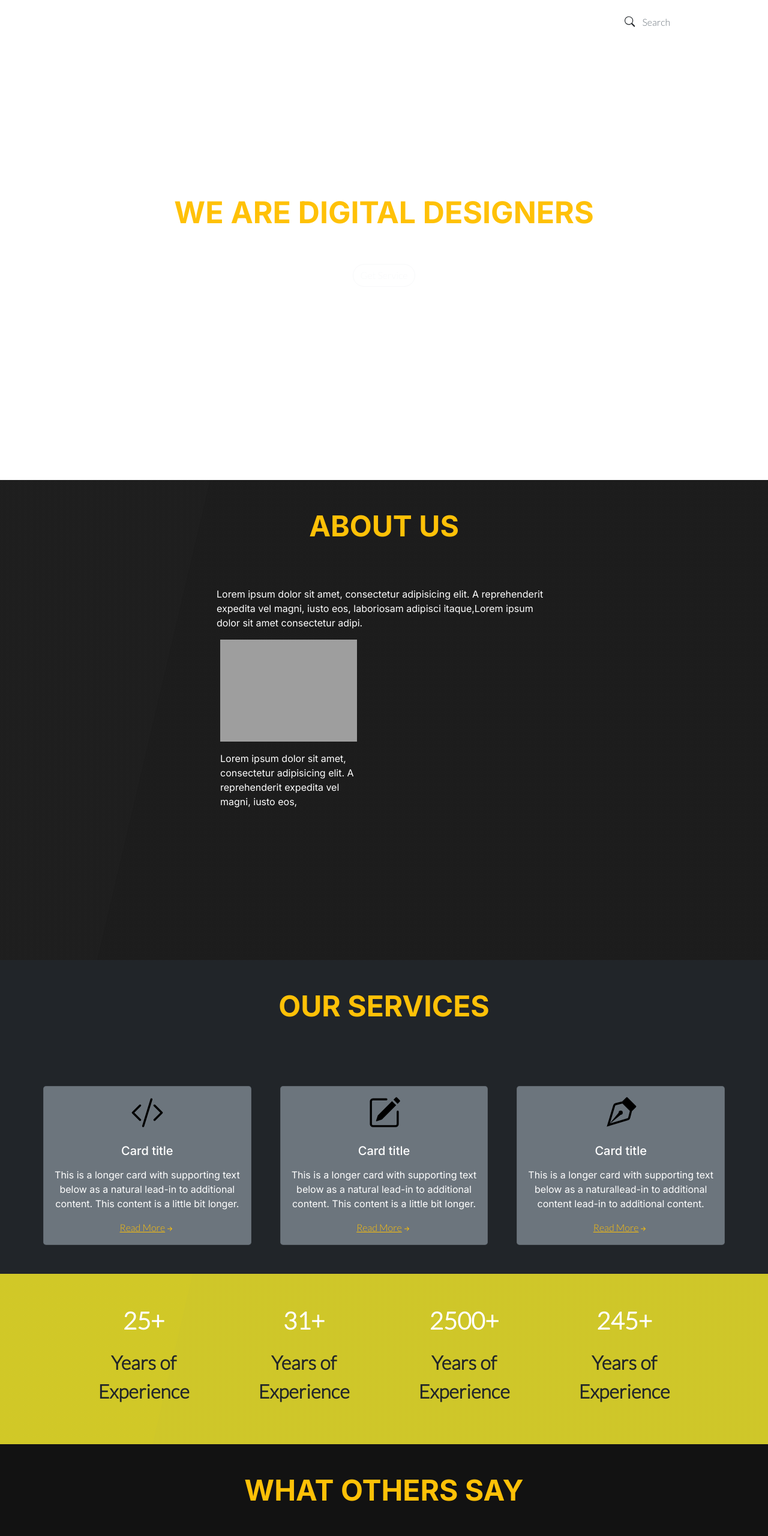
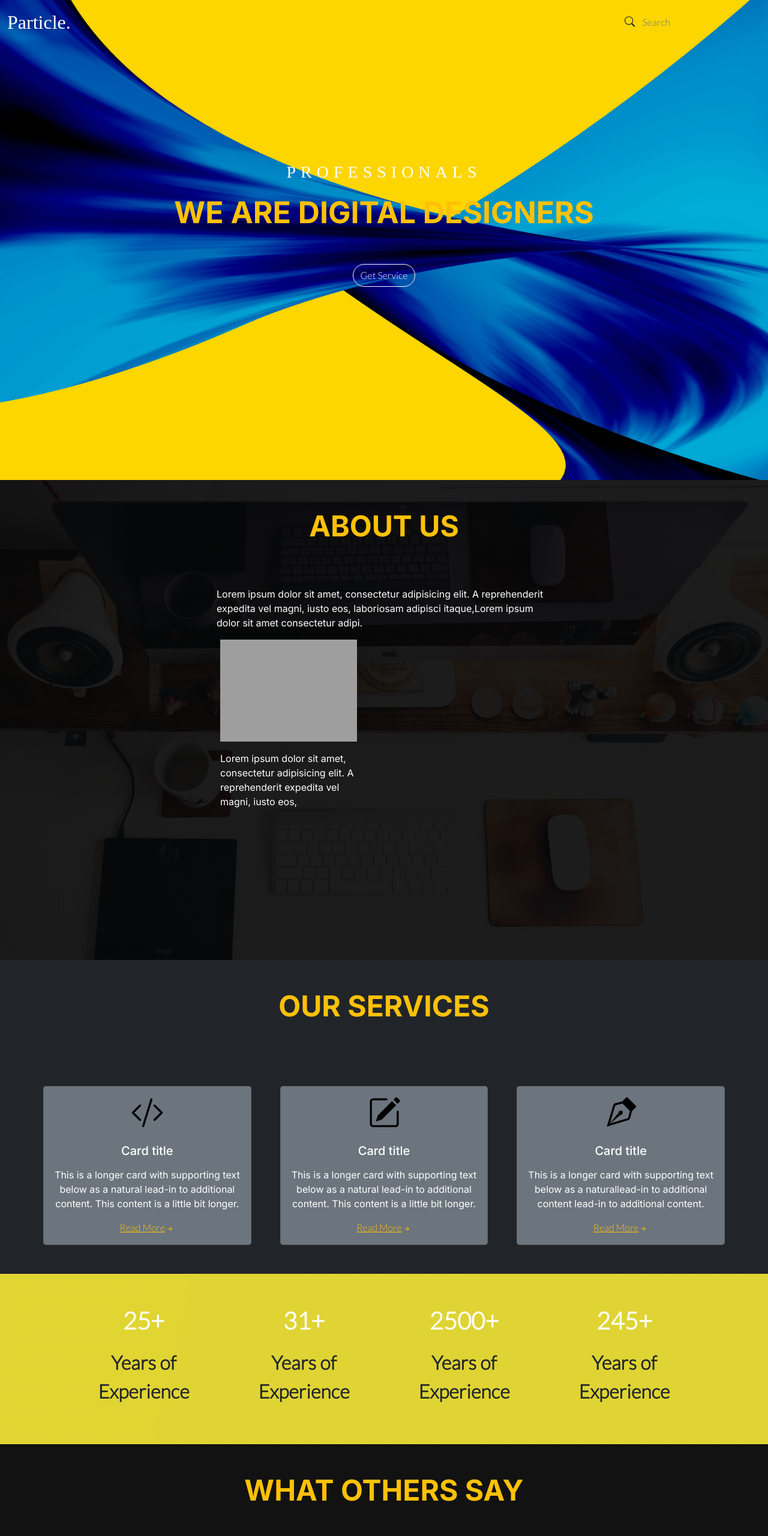
Before and after one commit to vihan16/boot-2, a plain HTML site: page index.html in a window 1280 px wide. Shown: the top 2560 px of the page at 60% size. Drawn offline with nearby package versions, Linux system fonts and the light colour scheme; the site is published under a folder, as on GitHub Pages, so addresses that start at the root find nothing; a web font is replaced by a local one.

Commit message:
2nd change

```diff
--- a/css/style.css
+++ b/css/style.css
@@ -26,7 +26,7 @@ header{
     background-position: center;
     position: relative;
     height: 100vh;
-    background-image: url(/img/sandra-filipe-ifpd6d-cGAU-unsplash.jpg);
+    background-image: url(../img/sandra-filipe-ifpd6d-cGAU-unsplash.jpg);
 }
 
 /* header .heading { */
@@ -37,7 +37,7 @@ header{
     margin-top: 20%; */
 /* } */
 .main-heading{
-    background-image:linear-gradient(103.24deg, rgba(6, 6, 6, 0.9) 23.83%, rgba(6, 6, 6, 0.908) 23.1%), url(/img/jeff-sheldon-9dI3g8owHiI-unsplash.jpg);
+    background-image:linear-gradient(103.24deg, rgba(6, 6, 6, 0.9) 23.83%, rgba(6, 6, 6, 0.908) 23.1%), url(../img/jeff-sheldon-9dI3g8owHiI-unsplash.jpg);
     background-size: cover;
     background-position: center;
     position: relative;
@@ -48,7 +48,7 @@ header{
     height: 90vh;
 } */
 .experience-heading{
-    background-image: linear-gradient(103.24deg, rgba(255, 238, 0, 0.685) 23.83%, rgba(255, 238, 0, 0.674) 23.1%),url(/img/campaign-creators-gMsnXqILjp4-unsplash.jpg);
+    background-image: linear-gradient(103.24deg, rgba(255, 238, 0, 0.685) 23.83%, rgba(255, 238, 0, 0.674) 23.1%),url(../img/campaign-creators-gMsnXqILjp4-unsplash.jpg);
     background-position: center;
     background-size: cover;
 }
@@ -63,10 +63,10 @@ header{
     background-position: center;
     position: relative;
     height: fit-content;
-    background-image: url(/img/david-werbrouck-5GwLlb-_UYk-unsplash.jpg);
+    background-image: url(../img/david-werbrouck-5GwLlb-_UYk-unsplash.jpg);
 }
 .newslatter{
-    background-image: url(/img/adeolu-eletu-E7RLgUjjazc-unsplash.jpg);
+    background-image: url(../img/adeolu-eletu-E7RLgUjjazc-unsplash.jpg);
     background-position: center;
     background-size: cover;
 }
```
